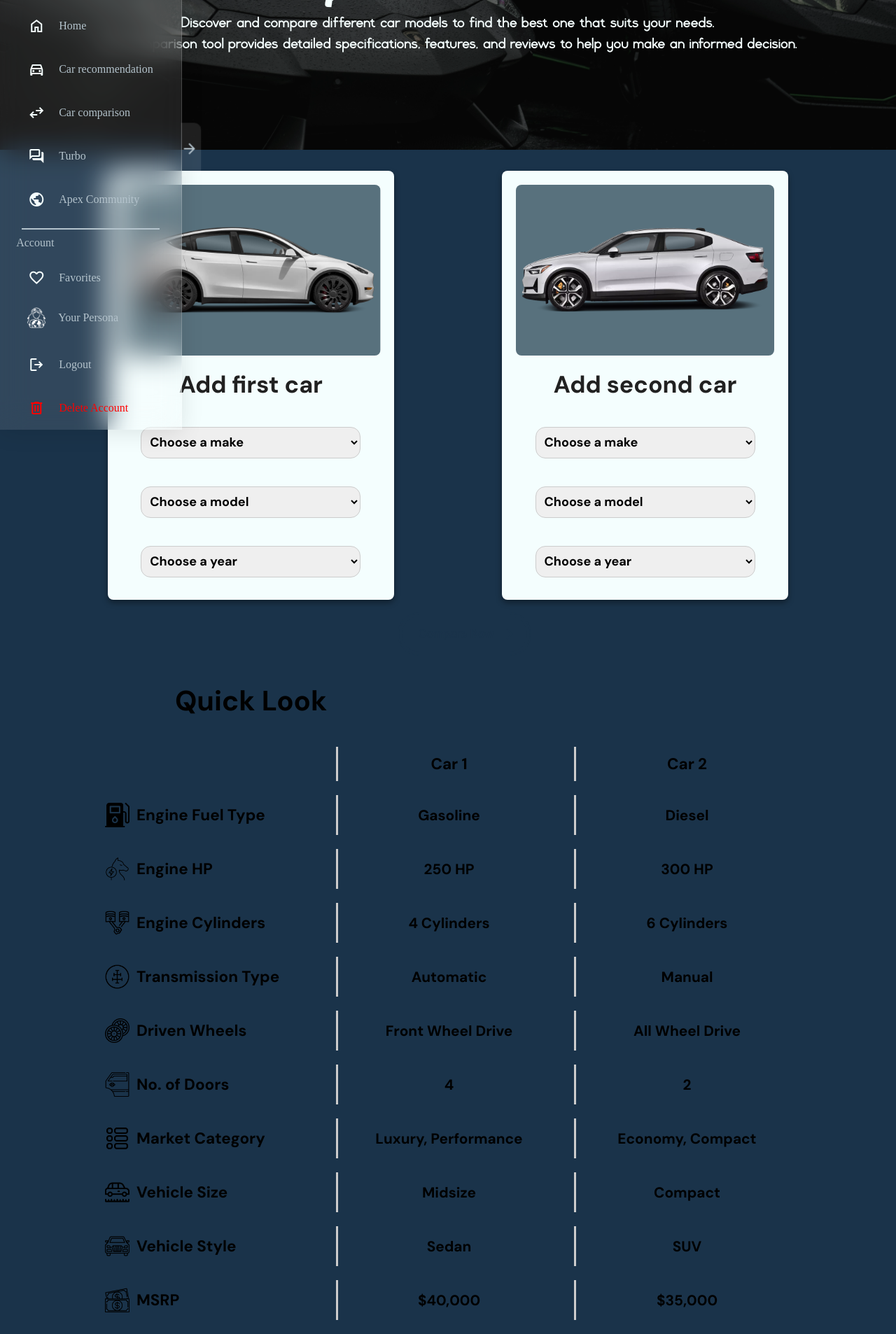
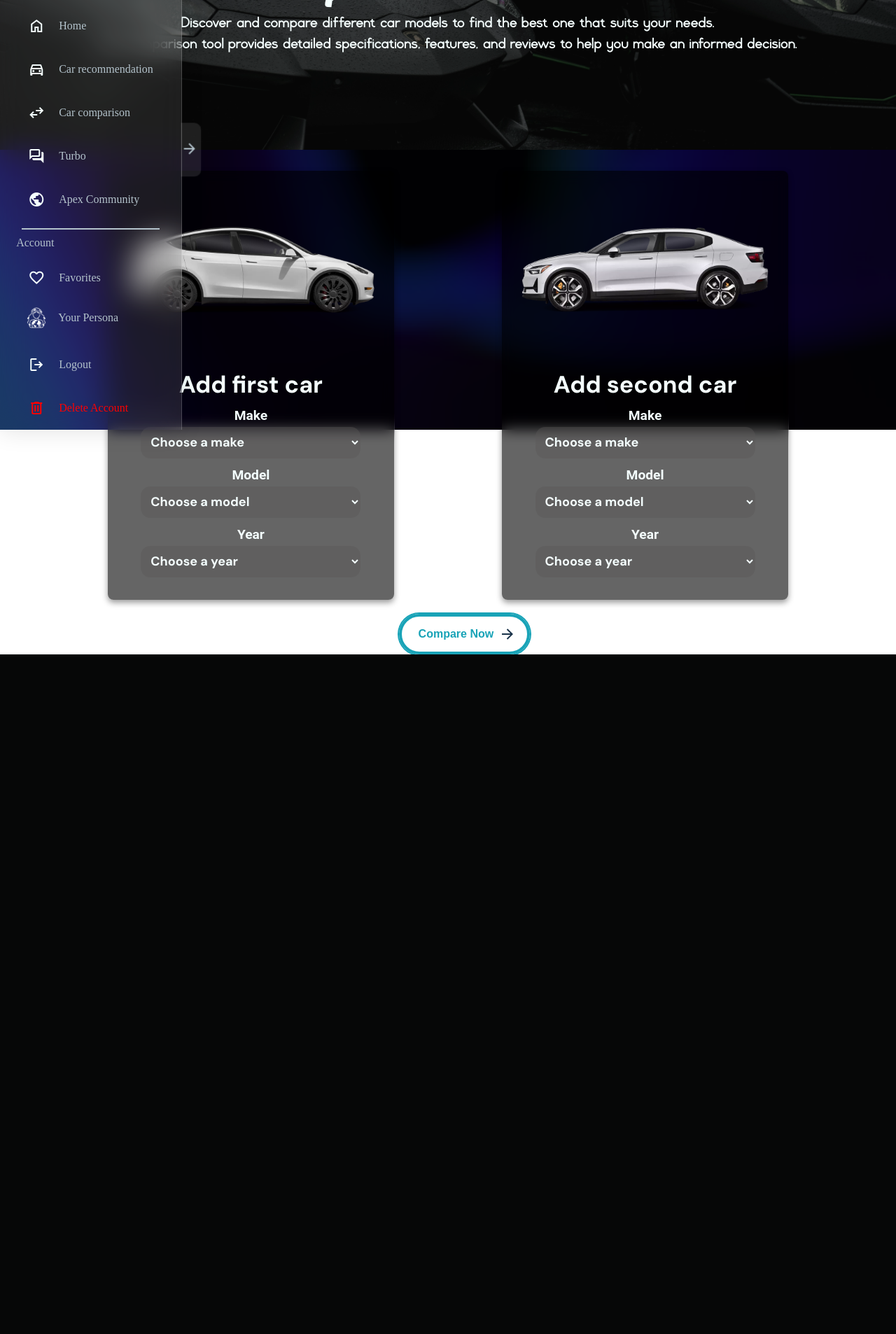
Before and after one commit to Suee18/backends____, a PHP site: page /app/views/car_comparison.php in a window 1280 px wide. Shown: the part 186-2092 px from the top of the page at 70% size. After the commit the page ends 1121 px from the top, so only its background shows below. Run offline with PHP 8.4, Linux system fonts and the light colour scheme; some web fonts are replaced.

Commit message:
Edited the styling of the comparison page.

```diff
--- a/app/views/car_comparison.php
+++ b/app/views/car_comparison.php
@@ -15,9 +15,6 @@
     <link rel="stylesheet" href="https://cdnjs.cloudflare.com/ajax/libs/font-awesome/6.4.2/css/all.min.css" />
 
     <link rel="stylesheet" href="../../public_html/css/car_comparison.css">
-    <link rel="stylesheet" href="../../public_html/css/global_styles.css">
-    <link rel="stylesheet" href="../../public_html/css/userNavbar.css">
-
     <link rel="stylesheet" href="https://fonts.googleapis.com/icon?family=Material+Icons">
 
     <link rel="preconnect" href="https://fonts.googleapis.com">
@@ -27,7 +24,7 @@
         href="https://fonts.googleapis.com/css2?family=DM+Sans:ital,opsz,wght@0,9..40,100..1000;1,9..40,100..1000&display=swap"
         rel="stylesheet">
     <title>Compare Cars Now!</title>
-    <script src="../../public_html/js/car_comparison.js"></script>
+    <script src="../../public_html/js/car_comparison.js" defer></script>
 
 </head>
 
@@ -106,7 +103,7 @@
 
     </div>
 
-    <button class="animated-button open-modal-button">
+    <button class="animated-button open-modal-button" onclick="toggleModal()">
         <svg xmlns="http://www.w3.org/2000/svg" class="arr-2" viewBox="0 0 24 24">
             <path
                 d="M16.1716 10.9999L10.8076 5.63589L12.2218 4.22168L20 11.9999L12.2218 19.778L10.8076 18.3638L16.1716 12.9999H4V10.9999H16.1716Z">
@@ -121,7 +118,9 @@
         </svg>
     </button>
 
-
+    <div id="comparisonModal" class="overlay">
+        <div class="modal-content">
+            <button class="close-button" onclick="toggleModal()">&times;</button>
             <div class="car-comparison-section">
                 <h2>Quick Look</h2>
                 <div class="comparison-grid">
@@ -254,78 +253,8 @@
                     </div>
                 </div>
             </div>
-
-    <!-- <div id="comparison-modal">
-        <span class="close-button">&times;</span>
-        <h3 class="modal-header">Check Out The Specs</h3>
-
-        <div class="comparison-slider">
-            <div class="swiper-container">
-                <div class="swiper-wrapper">
-                    <div class="swiper-slide">
-                        <div class="spec-card">
-                            <h4>Engine Fuel Type</h4>
-                            <p class="spec-value">Gasoline</p>
         </div>
     </div>
-                    <div class="swiper-slide">
-                        <div class="spec-card">
-                            <h4>Engine HP</h4>
-                            <p class="spec-value">250 HP</p>
-                        </div>
-                    </div>
-                    <div class="swiper-slide">
-                        <div class="spec-card">
-                            <h4>Engine Cylinders</h4>
-                            <p class="spec-value">6 Cylinders</p>
-                        </div>
-                    </div>
-                    <div class="swiper-slide">
-                        <div class="spec-card">
-                            <h4>Transmission Type</h4>
-                            <p class="spec-value">Automatic</p>
-                        </div>
-                    </div>
-                    <div class="swiper-slide">
-                        <div class="spec-card">
-                            <h4>Driven Wheels</h4>
-                            <p class="spec-value">AWD</p>
-                        </div>
-                    </div>
-                    <div class="swiper-slide">
-                        <div class="spec-card">
-                            <h4>No. Of Doors</h4>
-                            <p class="spec-value">4 Doors</p>
-                        </div>
-                    </div>
-                    <div class="swiper-slide">
-                        <div class="spec-card">
-                            <h4>Market Category</h4>
-                            <p class="spec-value">SUV</p>
-                        </div>
-                    </div>
-                    <div class="swiper-slide">
-                        <div class="spec-card">
-                            <h4>Vehicle Size</h4>
-                            <p class="spec-value">Mid-size</p>
-                        </div>
-                    </div>
-                    <div class="swiper-slide">
-                        <div class="spec-card">
-                            <h4>Vehicle Style</h4>
-                            <p class="spec-value">Crossover</p>
-                        </div>
-                    </div>
-                    <div class="swiper-slide">
-                        <div class="spec-card">
-                            <h4>MSRP</h4>
-                            <p class="spec-value">$35,000</p>
-                        </div>
-                    </div>
-                </div>
-            </div>
-        </div>
-    </div> -->
 
 
 </body>
--- a/public_html/css/car_comparison.css
+++ b/public_html/css/car_comparison.css
@@ -4,10 +4,23 @@ html,
 body {
   margin: 0;
   padding: 0;
-    background-color: var(--navy);
+  color: var(--white);
 }
 
-.sidebar{
+body::before {
+  content: "";
+  position: fixed;
+  top: 0;
+  left: 0;
+  width: 100vw;
+  height: 100vh;
+  background: url("../../public_html/media/platformBG.png") no-repeat center
+    center;
+  background-size: cover;
+  transform-origin: center;
+  z-index: -1;
+}
+.sidebar {
   z-index: 100000;
 }
 
@@ -64,7 +77,8 @@ body {
 }
 
 .car-card {
-    background-color: var(--white);
+  background: rgba(0, 0, 0, 0.605);
+  backdrop-filter: blur(10px);
   border-radius: 8px;
   box-shadow: 0 4px 8px rgba(0, 0, 0, 0.4);
   width: 32%;
@@ -74,7 +88,7 @@ body {
 .car-image img {
   max-width: 100%;
   border-radius: 8px;
-    background-color: var(--gray-blue);
+  background-color: transparent;
 }
 
 .car-card:first-child .car-image img {
@@ -85,7 +99,7 @@ body {
   font-size: 34px;
   font-family: "DM Sans", "Roboto", var(--paragraph_font);
   margin: 15px 0 10px 0;
-    color: #212121;
+  color: var(--white);
   display: flex;
   flex-direction: row;
   justify-content: center;
@@ -115,15 +129,17 @@ label {
 
 select {
   width: 85%;
-    padding: 8px;
+  padding: 10px;
   border-radius: 14px;
-    border: 1px solid #ccc;
+  border: none;
   height: 45px;
   transition: border-color 0.3s ease, box-shadow 0.3s ease;
   margin-bottom: 5px;
   font-family: "DM Sans", monospace;
   font-size: large;
   font-weight: bold;
+  background-color: rgba(90, 89, 89, 0.411);
+  color: var(--white);
 }
 
 select:focus {
@@ -171,6 +187,7 @@ select:focus {
   margin-right: 10px;
   width: 35px;
   height: 35px;
+  filter: invert(100%) brightness(200%);
 }
 
 .car-column {
@@ -214,13 +231,13 @@ h2 {
   margin-bottom: 20px;
   padding: 16px 36px;
   border: 4px solid;
-    border-color: var(--navy);
+  border-color: var(--light_blue);
   font-size: 16px;
   background-color: inherit;
   border-radius: 100px;
   font-weight: 600;
-    color: var(--navy);
-    box-shadow: 0 0 0 2px var(--navy);
+  color: var(--light_blue);
+  box-shadow: 0 0 0 2px var(--light_blue);
   cursor: pointer;
   overflow: hidden;
   transition: all 0.6s cubic-bezier(0.23, 1, 0.32, 1);
--- a/public_html/js/car_comparison.js
+++ b/public_html/js/car_comparison.js
@@ -45,3 +45,8 @@ document.addEventListener("DOMContentLoaded", () => {
     loop: true,
   });
 });
+
+function toggleModal() {
+  const modal = document.getElementById("comparisonModal");
+  modal.style.display = modal.style.display === "flex" ? "none" : "flex";
+}
```
Also changed, not shown: other parts of public_html/css/car_comparison.css (+40 -13 lines), public_html/media/comparisonBG.jpg (added). Lines whose indentation alone changed are shown as unchanged.
